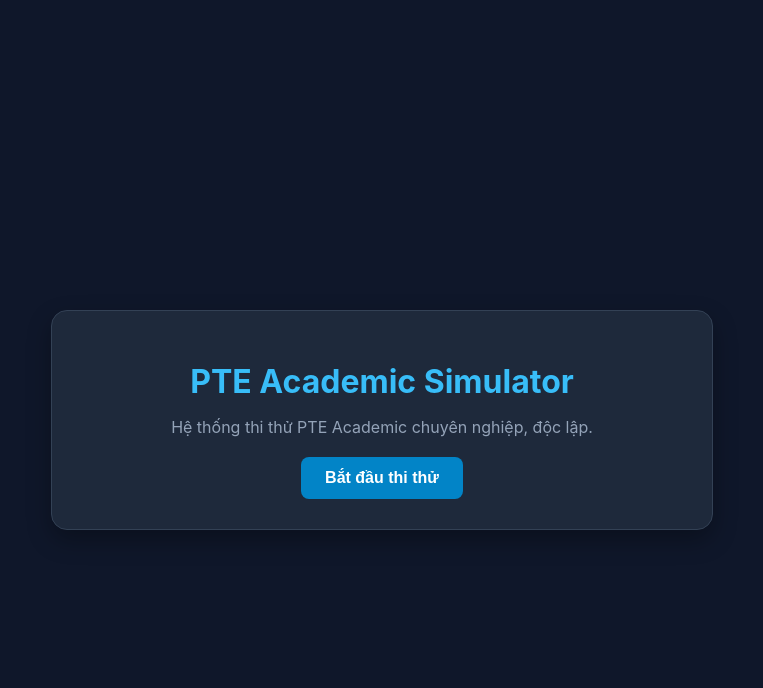
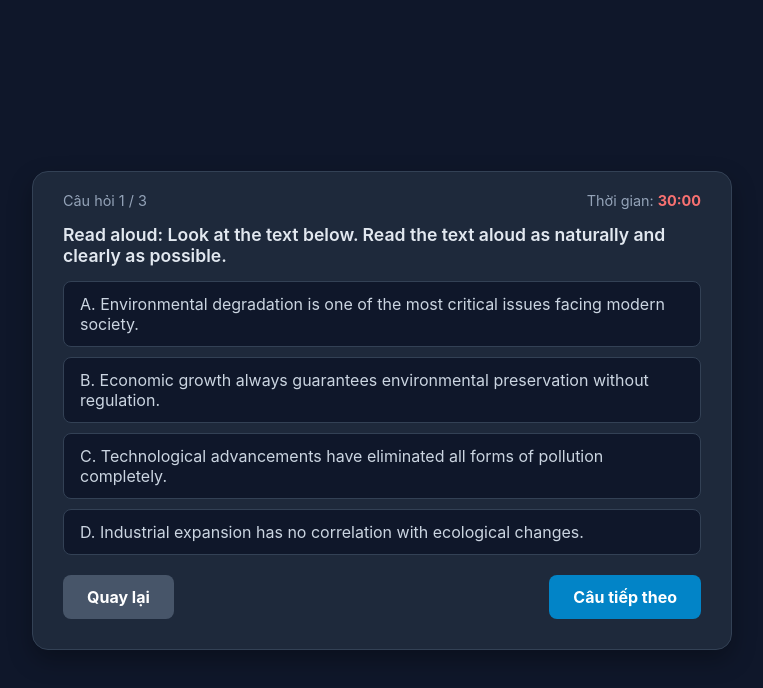
Before and after one commit to dinhtrungthanh92/pte-academic-simulator, a website: page public/index.html in a window 1280 px wide. Both pictures are taken after a click on the button "Bắt đầu thi thử". Shown: the whole page, without its empty margins (258-1021 px from the left). Drawn offline with Linux system fonts and the light colour scheme.

Commit message:
Upgrade UI to full interactive PTE simulator interface

```diff
--- a/public/index.html
+++ b/public/index.html
@@ -5,19 +5,144 @@
 <meta name="viewport" content="width=device-width, initial-scale=1.0">
 <title>PTE Academic Simulator</title>
 <style>
-  body { font-family: -apple-system, BlinkMacSystemFont, "Segoe UI", Roboto, sans-serif; background: #0f172a; color: #f8fafc; margin: 0; padding: 20px; display: flex; justify-content: center; align-items: center; min-height: 100vh; }
-  .card { background: #1e293b; padding: 30px; border-radius: 16px; box-shadow: 0 10px 25px rgba(0,0,0,0.3); width: 100%; max-width: 600px; text-align: center; border: 1px solid #334155; }
-  h1 { color: #38bdf8; margin-bottom: 10px; }
+  * { box-sizing: border-box; margin: 0; padding: 0; font-family: -apple-system, BlinkMacSystemFont, "Segoe UI", Roboto, sans-serif; }
+  body { background: #0f172a; color: #f8fafc; min-height: 100vh; display: flex; flex-direction: column; align-items: center; justify-content: center; padding: 20px; }
+  .card { background: #1e293b; padding: 30px; border-radius: 16px; box-shadow: 0 10px 25px rgba(0,0,0,0.3); width: 100%; max-width: 700px; border: 1px solid #334155; text-align: center; }
+  h1 { color: #38bdf8; margin-bottom: 10px; font-size: 1.8rem; }
   p { color: #94a3b8; margin-bottom: 20px; }
   .btn { background: #0284c7; color: white; border: none; padding: 12px 24px; font-size: 1rem; border-radius: 8px; cursor: pointer; font-weight: bold; transition: background 0.2s; }
   .btn:hover { background: #0369a1; }
+  .exam-container { display: none; text-align: left; margin-top: 20px; border-top: 1px solid #334155; padding-top: 20px; }
+  .question { font-size: 1.1rem; margin-bottom: 15px; color: #e2e8f0; font-weight: 600; }
+  .options { display: flex; flex-direction: column; gap: 10px; margin-bottom: 20px; }
+  .option { background: #0f172a; border: 1px solid #334155; padding: 12px 16px; border-radius: 8px; cursor: pointer; transition: all 0.2s; color: #cbd5e1; }
+  .option:hover { background: #334155; color: #fff; }
+  .option.selected { background: #0284c7; border-color: #38bdf8; color: #fff; }
+  .nav-btns { display: flex; justify-content: space-between; align-items: center; }
+  .score-card { font-size: 1.5rem; color: #34d399; font-weight: bold; margin-top: 20px; }
 </style>
 </head>
 <body>
-<div class="card">
+<div class="card" id="welcomeCard">
   <h1>PTE Academic Simulator</h1>
-  <p>Hệ thống thi thử PTE Academic chuyên nghiệp, độc lập.</p>
-  <button class="btn" onclick="alert('PTE Simulator Ready!')">Bắt đầu thi thử</button>
+  <p>Hệ thống thi thử PTE Academic chính thức (Speaking, Writing, Reading, Listening).</p>
+  <button class="btn" onclick="startExam()">Bắt đầu thi thử</button>
 </div>
+
+<div class="card exam-container" id="examCard">
+  <div style="display: flex; justify-content: space-between; margin-bottom: 15px; color: #94a3b8; font-size: 0.9rem;">
+    <span id="questionNum">Câu hỏi 1 / 3</span>
+    <span>Thời gian: <span id="timer" style="color: #f87171; font-weight: bold;">30:00</span></span>
+  </div>
+  <div class="question" id="questionText">Loading question...</div>
+  <div class="options" id="optionsContainer"></div>
+  <div class="nav-btns">
+    <button class="btn" style="background: #475569;" onclick="prevQuestion()">Quay lại</button>
+    <button class="btn" onclick="nextQuestion()" id="nextBtn">Câu tiếp theo</button>
+  </div>
+</div>
+
+<div class="card exam-container" id="resultCard" style="text-align: center;">
+  <h1>Kết quả thi thử PTE Academic</h1>
+  <p>Bạn đã hoàn thành bài thi mô phỏng.</p>
+  <div class="score-card" id="finalScore">Overall Score: 79 / 90</div>
+  <button class="btn" style="margin-top: 20px;" onclick="location.reload()">Làm lại bài thi</button>
+</div>
+
+<script>
+const questions = [
+  {
+    question: "Read aloud: Look at the text below. Read the text aloud as naturally and clearly as possible.",
+    options: [
+      "A. Environmental degradation is one of the most critical issues facing modern society.",
+      "B. Economic growth always guarantees environmental preservation without regulation.",
+      "C. Technological advancements have eliminated all forms of pollution completely.",
+      "D. Industrial expansion has no correlation with ecological changes."
+    ],
+    correct: 0
+  },
+  {
+    question: "Multiple Choice (Single Answer): What is the primary cause of global temperature rise according to recent studies?",
+    options: [
+      "A. Increased solar activity and volcanic eruptions",
+      "B. Anthropogenic greenhouse gas emissions",
+      "C. Natural oceanic current fluctuations",
+      "D. Orbital variations of the Earth"
+    ],
+    correct: 1
+  },
+  {
+    question: "Fill in the blanks: The government implemented strict policies to ___ carbon emissions over the next decade.",
+    options: [
+      "A. accelerate",
+      "B. curb",
+      "C. magnify",
+      "D. generate"
+    ],
+    correct: 1
+  }
+];
+
+let currentIdx = 0;
+let userAnswers = {};
+
+function startExam() {
+  document.getElementById('welcomeCard').style.display = 'none';
+  document.getElementById('examCard').style.display = 'block';
+  loadQuestion();
+}
+
+function loadQuestion() {
+  const q = questions[currentIdx];
+  document.getElementById('questionNum').textContent = `Câu hỏi ${currentIdx + 1} / ${questions.length}`;
+  document.getElementById('questionText').textContent = q.question;
+
+  const container = document.getElementById('optionsContainer');
+  container.innerHTML = '';
+
+  q.options.forEach((opt, idx) => {
+    const div = document.createElement('div');
+    div.className = 'option' + (userAnswers[currentIdx] === idx ? ' selected' : '');
+    div.textContent = opt;
+    div.onclick = () => {
+      document.querySelectorAll('.option').forEach(el => el.classList.remove('selected'));
+      div.classList.add('selected');
+      userAnswers[currentIdx] = idx;
+    };
+    container.appendChild(div);
+  });
+
+  document.getElementById('nextBtn').textContent = currentIdx === questions.length - 1 ? 'Nộp bài' : 'Câu tiếp theo';
+}
+
+function nextQuestion() {
+  if (currentIdx < questions.length - 1) {
+    currentIdx++;
+    loadQuestion();
+  } else {
+    showResult();
+  }
+}
+
+function prevQuestion() {
+  if (currentIdx > 0) {
+    currentIdx--;
+    loadQuestion();
+  }
+}
+
+function showResult() {
+  document.getElementById('examCard').style.display = 'none';
+  document.getElementById('resultCard').style.display = 'block';
+
+  let correctCount = 0;
+  questions.forEach((q, idx) => {
+    if (userAnswers[idx] === q.correct) correctCount++;
+  });
+
+  const score = Math.round((correctCount / questions.length) * 90);
+  document.getElementById('finalScore').textContent = `Overall Score: ${score} / 90 (${correctCount}/${questions.length} đúng)`;
+}
+</script>
 </body>
 </html>
```
